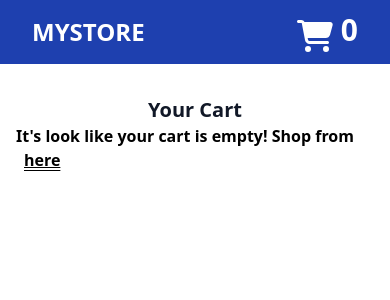
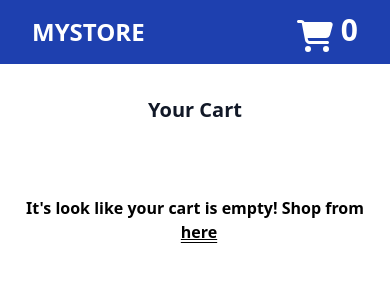
Before and after one commit to HamzaAsif159/e-commerce-store, a React (Vite) app: page /cart in a window 390 px wide. Shown: the top 300 px of the page. Built offline with nearby package versions, Linux system fonts and the light colour scheme.

Commit message:
Added modal for checkout

```diff
--- a/src/components/Cart.jsx
+++ b/src/components/Cart.jsx
@@ -100,7 +100,7 @@ export default function Cart() {
               </div>
             </div>
           ) : (
-            <h1 className="text-normal md:text-2xl font-bold md:flex items-center justify-center h-48">
+            <h1 className="text-normal flex flex-col md:text-2xl font-bold md:flex-row items-center justify-center h-48">
               It's look like your cart is empty! Shop from {"  "}
               <Link to="/" className="ml-2  underline decoration-double">
                 here
--- a/src/components/Modal.jsx
+++ b/src/components/Modal.jsx
@@ -2,7 +2,7 @@ import React from "react"
 
 export default function Modal(props) {
   return (
-    <div className="absolute inset-0 m-auto bg-blue-200 text-black h-3/6 w-6/12 p-10 rounded-lg">
+    <div className="absolute h-screen w-screen inset-0 m-auto bg-blue-200 text-black md:h-3/6 md:w-6/12 p-10 rounded-lg">
       <div className="flex flex-col items-center justify-center h-full">
         <h1 className="font-bold text-xl">
           Wohoo! Your order has been confirmed
```
